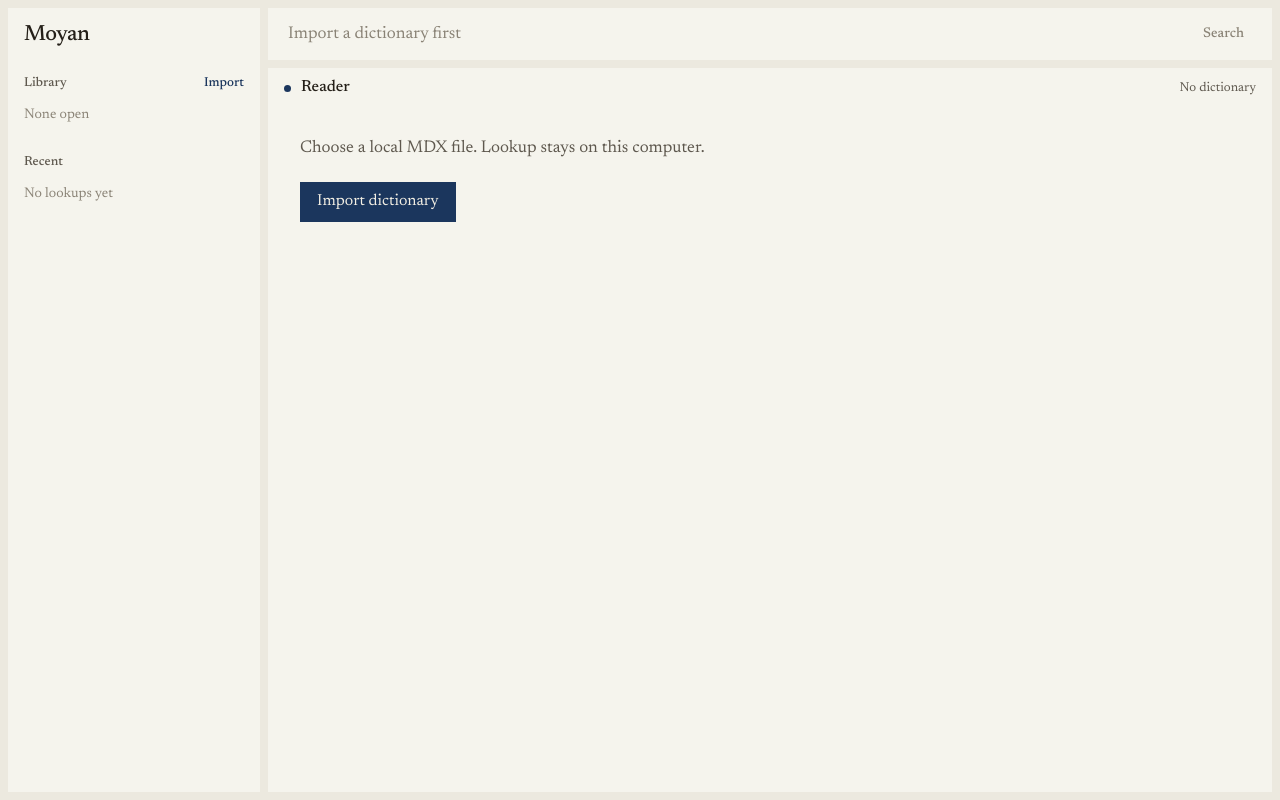
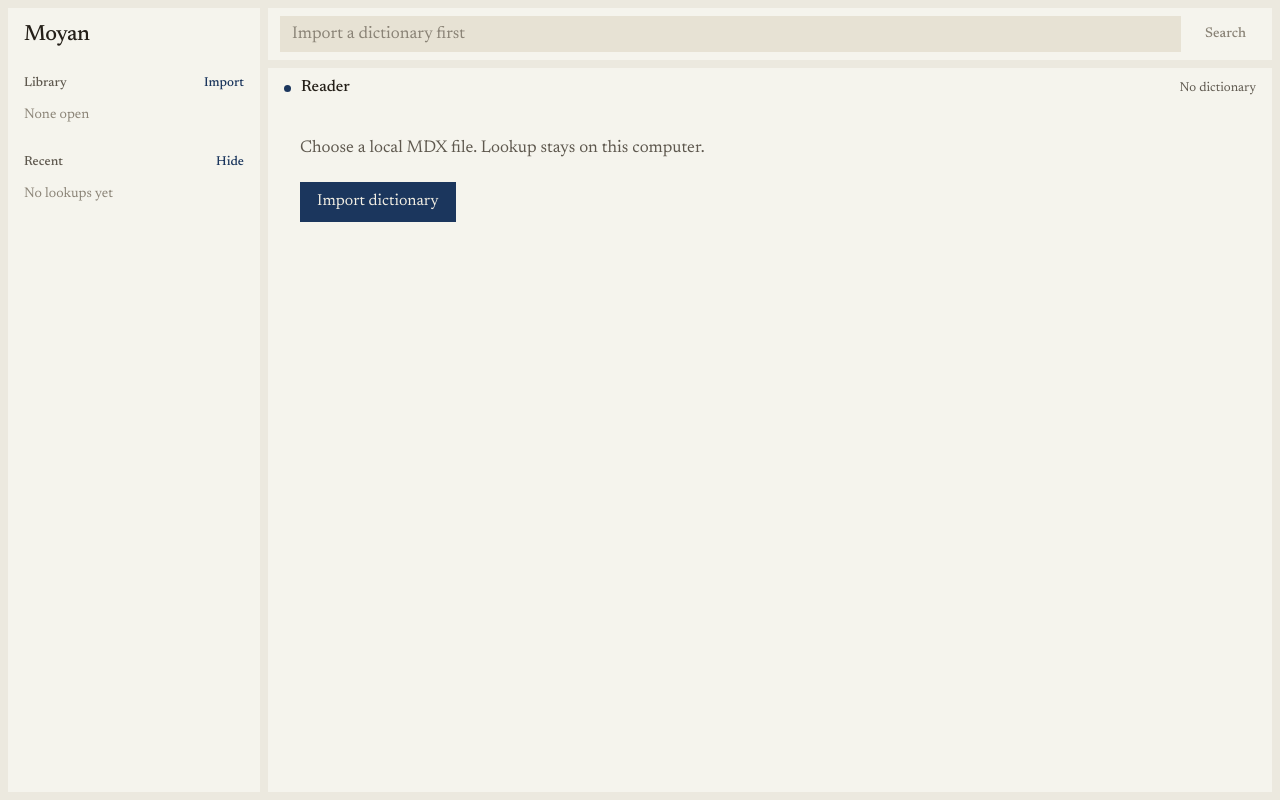
Before and after one commit to michaelmjhhhh/Moyan, a React (Vite) app in the folder frontend/: page / in a window 1280 px wide. Built offline with nearby package versions, Linux system fonts and the light colour scheme.

Commit message:
fix: submit the typed headword and stabilize Recent
Enter looks up the typed query instead of a highlighted suggestion. Recent keeps a fixed order, can be hidden, and Search sits beside the field.

```diff
--- a/frontend/src/App.tsx
+++ b/frontend/src/App.tsx
@@ -1,5 +1,6 @@
 import { FormEvent, KeyboardEvent, useEffect, useRef, useState } from 'react'
 import { chooseAndOpenDictionary, DictionaryEntry, lookupWord, searchCandidates } from './api'
+import { headwordOnSubmit } from './search'
 
 type Entry = DictionaryEntry & {
   pronunciation?: string
@@ -14,6 +15,7 @@
   const [sidebarOpen, setSidebarOpen] = useState(true)
   const [dictionaryName, setDictionaryName] = useState<string | null>(null)
   const [history, setHistory] = useState<string[]>([])
+  const [recentOpen, setRecentOpen] = useState(true)
   const [result, setResult] = useState<Entry | null>(null)
   const [candidates, setCandidates] = useState<string[]>([])
   const [suggestions, setSuggestions] = useState<string[]>([])
@@ -118,12 +120,14 @@
     }
   }
 
-  function lookUp(word: string) {
+  function lookUp(word: string, fromRecent = false) {
     const value = word.trim()
     if (!value || !dictionaryName) return
     setQuery(value)
     setSubmittedQuery(value)
-    setHistory((current) => [value, ...current.filter((item) => item !== value)].slice(0, 12))
+    if (!fromRecent) {
+      setHistory((current) => current.includes(value) ? current : [value, ...current].slice(0, 12))
+    }
     setSuggestions([])
     setActiveSuggestion(-1)
     setSuggestOpen(false)
@@ -131,8 +135,7 @@
 
   function submitSearch(event: FormEvent) {
     event.preventDefault()
-    const highlighted = activeSuggestion >= 0 ? suggestions[activeSuggestion] : undefined
-    lookUp(highlighted || query)
+    lookUp(headwordOnSubmit(query, suggestions, activeSuggestion))
   }
 
   function onSearchKeyDown(event: KeyboardEvent<HTMLInputElement>) {
@@ -207,16 +210,23 @@
             <section className="nav-section nav-grow">
               <div className="nav-label">
                 <span>Recent</span>
-                {history.length > 0 && <span className="nav-count">{history.length}</span>}
+                <button
+                  className="nav-action"
+                  type="button"
+                  aria-expanded={recentOpen}
+                  onClick={() => setRecentOpen((open) => !open)}
+                >
+                  {recentOpen ? 'Hide' : 'Show'}
+                </button>
               </div>
-              {history.length > 0 ? (
+              {recentOpen && (history.length > 0 ? (
                 <ul className="nav-list">
                   {history.map((item) => (
                     <li key={item}>
                       <button
-                        className={`nav-row${item === submittedQuery ? ' is-current' : ''}`}
+                        className="nav-row"
                         type="button"
-                        onClick={() => lookUp(item)}
+                        onClick={() => lookUp(item, true)}
                       >
                         <span className="nav-dot" aria-hidden="true" />
                         <span className="nav-title">{item}</span>
@@ -226,7 +236,7 @@
                 </ul>
               ) : (
                 <p className="nav-empty">No lookups yet</p>
-              )}
+              ))}
             </section>
           </nav>
         </aside>
@@ -262,9 +272,6 @@
                 aria-controls="word-suggestions"
                 aria-activedescendant={activeSuggestion >= 0 ? `suggestion-${activeSuggestion}` : undefined}
               />
-              <button className="search-go" type="submit" disabled={!dictionaryName || isSearching || !query.trim()}>
-                Search
-              </button>
               {showSuggestions && (
                 <ul className="suggestion-list" id="word-suggestions" role="listbox">
                   {suggestions.map((item, index) => (
@@ -285,6 +292,9 @@
                 </ul>
               )}
             </div>
+            <button className="search-go" type="submit" disabled={!dictionaryName || isSearching || !query.trim()}>
+              Search
+            </button>
           </form>
         </header>
 
--- /dev/null
+++ b/frontend/src/search.ts
@@ -0,0 +1,3 @@
+export function headwordOnSubmit(typed: string, _suggestions: string[], _activeIndex: number): string {
+  return typed.trim()
+}
--- a/frontend/src/styles.css
+++ b/frontend/src/styles.css
@@ -105,7 +105,6 @@
 }
 .nav-action:hover { text-decoration: underline; text-underline-offset: 3px; }
 .nav-action:disabled { color: var(--faint); cursor: wait; text-decoration: none; }
-.nav-count { color: var(--faint); font-size: 13px; }
 .nav-list {
   margin: 0;
   padding: 0;
@@ -173,6 +172,9 @@
   background: var(--canvas);
 }
 .search-form {
+  display: flex;
+  align-items: center;
+  gap: 10px;
   flex: 1;
   min-width: 0;
 }
@@ -180,11 +182,11 @@
   position: relative;
   display: flex;
   align-items: center;
-  gap: 8px;
+  flex: 1;
+  min-width: 0;
   height: 36px;
-  padding: 0 4px 0 8px;
-  background: transparent;
-  border: 0;
+  padding: 0 12px;
+  background: var(--well);
 }
 .search-well input {
   flex: 1;
@@ -201,11 +203,10 @@
 .search-well input:disabled { color: var(--faint); }
 .search-well input:focus,
 .search-well input:focus-visible { outline: none; }
-.search-well:focus-within { background: var(--well); }
 .search-go {
   flex: 0 0 auto;
-  height: 30px;
-  padding: 0 12px;
+  height: 36px;
+  padding: 0 14px;
   border: 0;
   color: #f3efe4;
   background: var(--ink);
```
Also changed, not shown: 1 other file (tests, documents, lock files or other folders).
